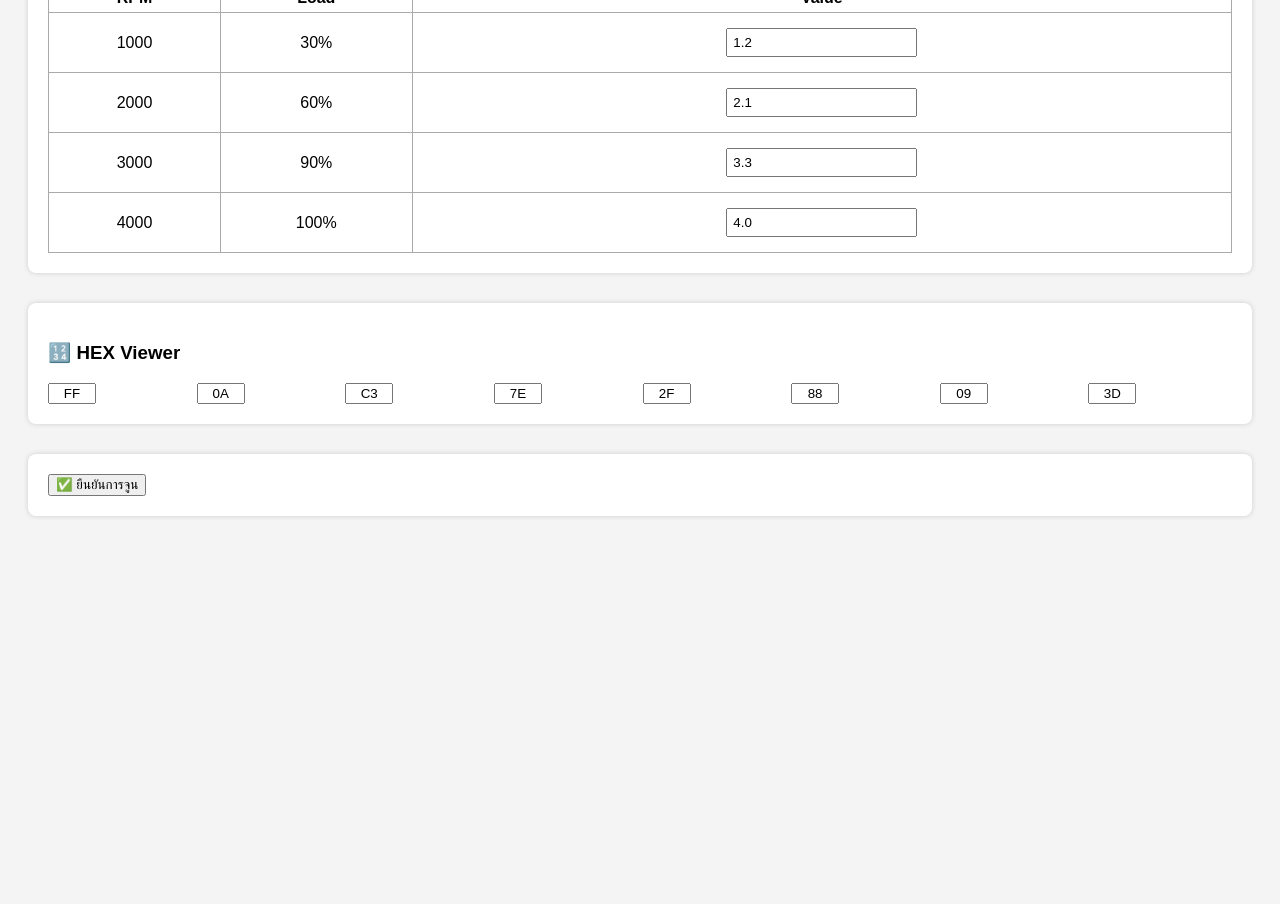
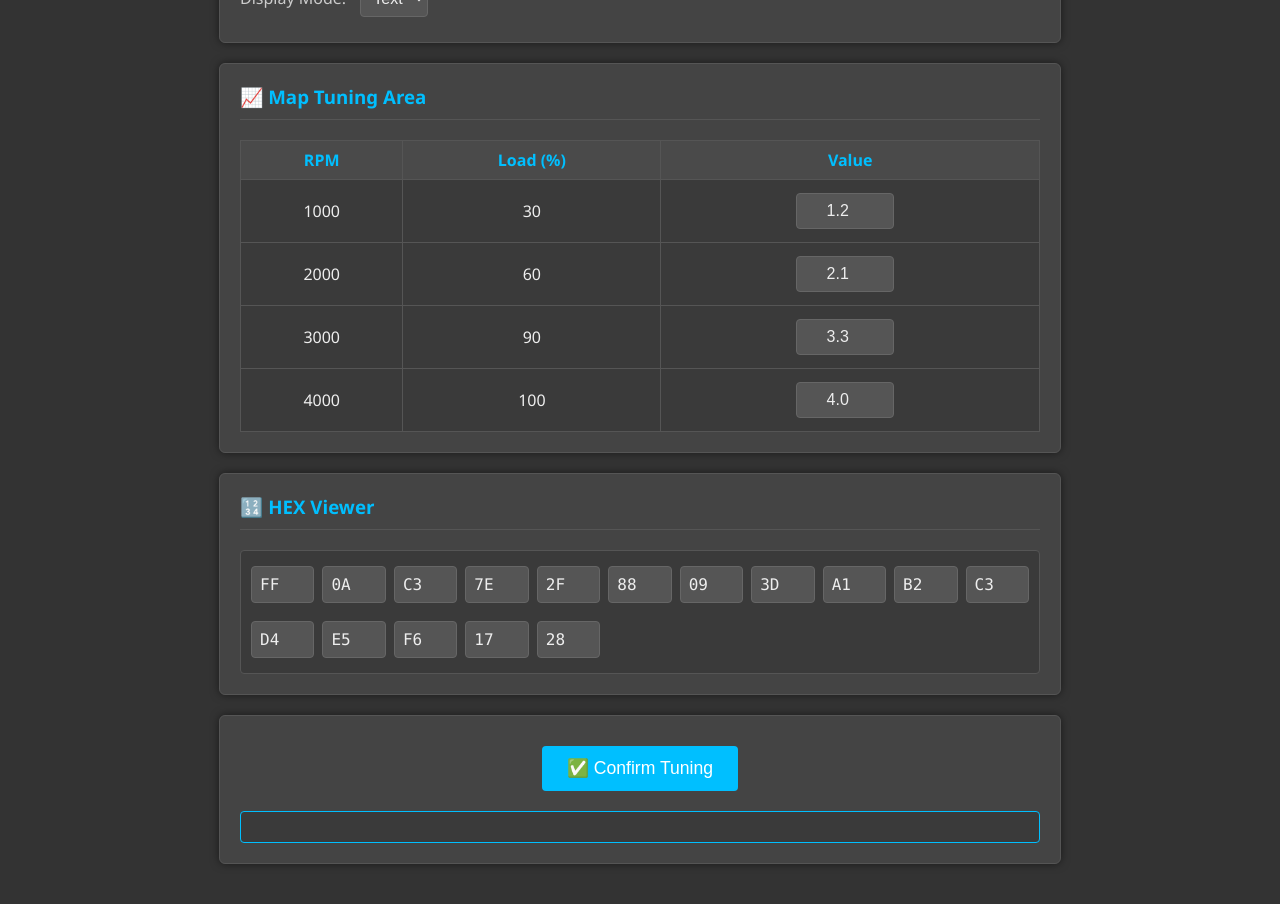
Before and after one commit to patompong1984/Tune, a plain HTML site: page index.html in a window 1280 px wide. Shown: the part 443-1347 px from the top of the page. Before the commit the page ends 1017 px from the top, so only its background shows below. Drawn offline with Linux system fonts and the light colour scheme.

Commit message:
Update index.html

```diff
--- a/index.html
+++ b/index.html
@@ -4,41 +4,166 @@
   <meta charset="UTF-8">
   <title>WinOLS Tuning Simulator</title>
   <style>
-    body { font-family: sans-serif; background: #f4f4f4; padding: 20px; }
-    .section { background: white; padding: 20px; margin-bottom: 30px; border-radius: 8px; box-shadow: 0 0 5px #ccc; }
-    select, input[type=number] { margin: 10px; padding: 5px; }
-    table { width: 100%; border-collapse: collapse; margin-top: 10px; }
-    th, td { border: 1px solid #aaa; text-align: center; padding: 5px; }
-    .hex-grid { display: grid; grid-template-columns: repeat(8, 1fr); gap: 5px; margin-top: 10px; }
-    input.hex { width: 40px; text-align: center; }
+    body {
+      font-family: 'Segoe UI', Tahoma, Geneva, Verdana, sans-serif;
+      background: #333; /* Dark background similar to WinOLS */
+      color: #eee; /* Light text for contrast */
+      padding: 20px;
+      margin: 0;
+      display: flex;
+      flex-direction: column;
+      align-items: center;
+    }
+
+    h1 {
+      color: #00bfff; /* A bright blue for headings */
+      text-align: center;
+      margin-bottom: 30px;
+    }
+
+    .section {
+      background: #444; /* Slightly lighter dark for sections */
+      padding: 20px;
+      margin-bottom: 20px;
+      border-radius: 6px;
+      box-shadow: 0 0 8px rgba(0, 0, 0, 0.5);
+      width: 90%;
+      max-width: 800px;
+      border: 1px solid #555;
+    }
+
+    .section h3 {
+      color: #00bfff;
+      margin-top: 0;
+      padding-bottom: 10px;
+      border-bottom: 1px solid #555;
+      margin-bottom: 20px;
+    }
+
+    label {
+      margin-right: 10px;
+      color: #ccc;
+    }
+
+    select, input[type=number], input.hex, button {
+      background: #555;
+      color: #eee;
+      border: 1px solid #666;
+      padding: 8px;
+      margin: 5px 10px 5px 0;
+      border-radius: 4px;
+      font-size: 1em;
+    }
+
+    select:focus, input:focus, button:focus {
+      outline: none;
+      border-color: #00bfff;
+      box-shadow: 0 0 5px rgba(0, 191, 255, 0.5);
+    }
+
+    table {
+      width: 100%;
+      border-collapse: collapse;
+      margin-top: 15px;
+      background: #3a3a3a; /* Darker background for table */
+    }
+
+    th, td {
+      border: 1px solid #555;
+      text-align: center;
+      padding: 8px;
+      color: #eee;
+    }
+
+    th {
+      background: #4a4a4a;
+      color: #00bfff;
+    }
+
+    input[type=number] {
+      width: 80px; /* Adjust width for better number input visibility */
+      text-align: center;
+    }
+
+    .hex-grid {
+      display: grid;
+      grid-template-columns: repeat(auto-fit, minmax(60px, 1fr)); /* Responsive grid for hex values */
+      gap: 8px;
+      margin-top: 15px;
+      padding: 10px;
+      background: #3a3a3a;
+      border-radius: 4px;
+      border: 1px solid #555;
+    }
+
+    input.hex {
+      width: 100%; /* Make hex inputs fill their grid cell */
+      box-sizing: border-box; /* Include padding and border in the element's total width and height */
+      text-transform: uppercase; /* Ensure hex values are uppercase */
+      font-family: 'Consolas', 'Monaco', monospace; /* Monospace font for hex values */
+    }
+
+    button {
+      background: #00bfff; /* Bright blue for the button */
+      color: #fff;
+      border: none;
+      padding: 12px 25px;
+      cursor: pointer;
+      font-size: 1.1em;
+      transition: background 0.3s ease, transform 0.2s ease;
+      margin-top: 10px;
+      display: block; /* Make button full width in its container */
+      width: fit-content; /* Adjust to content width */
+      margin-left: auto; /* Center button */
+      margin-right: auto; /* Center button */
+    }
+
+    button:hover {
+      background: #009acd;
+      transform: translateY(-2px);
+    }
+
+    #resultArea {
+      margin-top: 20px;
+      padding: 15px;
+      background: #3a3a3a;
+      border: 1px solid #00bfff;
+      border-radius: 4px;
+      color: #aaffaa; /* Greenish color for success message */
+      text-align: center;
+      font-size: 1.1em;
+    }
   </style>
 </head>
 <body>
 
-  <h1>🔧 จำลองการจูน ECU สไตล์ WinOLS</h1>
+  <h1>🔧 WinOLS ECU Tuning Simulator</h1>
 
-  <!-- รถและรุ่น -->
   <div class="section">
-    <label>ยี่ห้อ:</label>
-    <select>
+    <h3>⚙️ Vehicle & Model Selection</h3>
+    <div>
+      <label for="carBrand">Brand:</label>
+      <select id="carBrand">
         <option>Mazda</option>
         <option>Toyota</option>
         <option>Honda</option>
         <option>Isuzu</option>
       </select>
 
-    <label>รุ่น:</label>
-    <select>
+      <label for="carModel">Model:</label>
+      <select id="carModel">
         <option>Mazda 2 Skyactiv</option>
         <option>Hilux Revo</option>
         <option>Civic Turbo</option>
         <option>D-Max Blue Power</option>
       </select>
     </div>
+  </div>
 
-  <!-- เลือก Map -->
   <div class="section">
-    <label>เลือกแผนที่สำหรับปรับแต่ง:</label>
+    <h3>🗺️ Map Selection & View Mode</h3>
+    <div>
+      <label for="mapType">Select Map for Tuning:</label>
       <select id="mapType">
         <option>IQ Limit</option>
         <option>Torque Map</option>
@@ -50,45 +175,56 @@
         <option>Injector Timing</option>
         <option>Ignition Timing</option>
       </select>
-
-    <label>รูปแบบการแสดงผล:</label>
+    </div>
+    <div style="margin-top: 15px;">
+      <label for="viewMode">Display Mode:</label>
       <select id="viewMode">
         <option>Text</option>
         <option>2D</option>
         <option>3D</option>
       </select>
     </div>
+  </div>
 
-  <!-- แผนที่จำลอง -->
   <div class="section">
-    <h3>📊 พื้นที่ปรับแต่ง Map</h3>
+    <h3>📈 Map Tuning Area</h3>
     <table>
-      <tr><th>RPM</th><th>Load</th><th>Value</th></tr>
-      <tr><td>1000</td><td>30%</td><td><input type="number" value="1.2"></td></tr>
-      <tr><td>2000</td><td>60%</td><td><input type="number" value="2.1"></td></tr>
-      <tr><td>3000</td><td>90%</td><td><input type="number" value="3.3"></td></tr>
-      <tr><td>4000</td><td>100%</td><td><input type="number" value="4.0"></td></tr>
+      <thead>
+        <tr><th>RPM</th><th>Load (%)</th><th>Value</th></tr>
+      </thead>
+      <tbody>
+        <tr><td>1000</td><td>30</td><td><input type="number" value="1.2"></td></tr>
+        <tr><td>2000</td><td>60</td><td><input type="number" value="2.1"></td></tr>
+        <tr><td>3000</td><td>90</td><td><input type="number" value="3.3"></td></tr>
+        <tr><td>4000</td><td>100</td><td><input type="number" value="4.0"></td></tr>
+      </tbody>
     </table>
   </div>
 
-  <!-- HEX Viewer -->
   <div class="section">
     <h3>🔢 HEX Viewer</h3>
     <div class="hex-grid">
-      <input class="hex" value="FF">
-      <input class="hex" value="0A">
-      <input class="hex" value="C3">
-      <input class="hex" value="7E">
-      <input class="hex" value="2F">
-      <input class="hex" value="88">
-      <input class="hex" value="09">
-      <input class="hex" value="3D">
+      <input class="hex" value="FF" maxlength="2">
+      <input class="hex" value="0A" maxlength="2">
+      <input class="hex" value="C3" maxlength="2">
+      <input class="hex" value="7E" maxlength="2">
+      <input class="hex" value="2F" maxlength="2">
+      <input class="hex" value="88" maxlength="2">
+      <input class="hex" value="09" maxlength="2">
+      <input class="hex" value="3D" maxlength="2">
+      <input class="hex" value="A1" maxlength="2">
+      <input class="hex" value="B2" maxlength="2">
+      <input class="hex" value="C3" maxlength="2">
+      <input class="hex" value="D4" maxlength="2">
+      <input class="hex" value="E5" maxlength="2">
+      <input class="hex" value="F6" maxlength="2">
+      <input class="hex" value="17" maxlength="2">
+      <input class="hex" value="28" maxlength="2">
     </div>
   </div>
 
-  <!-- ปุ่มยืนยัน -->
   <div class="section">
-    <button onclick="showResult()">✅ ยืนยันการจูน</button>
+    <button onclick="showResult()">✅ Confirm Tuning</button>
     <div id="resultArea"></div>
   </div>
 
@@ -97,8 +233,8 @@
       const map = document.getElementById("mapType").value;
       const mode = document.getElementById("viewMode").value;
       document.getElementById("resultArea").innerHTML = `
-        <p>✅ การปรับแต่ง "${map}" ในมุมมอง "${mode}" เสร็จสมบูรณ์</p>
-        <p>ผลลัพธ์เบื้องต้น: แรงม้าเพิ่มขึ้น ~12HP, แรงบิด +15%, ความเร็วตอบสนองดีขึ้น</p>
+        <p>✅ Tuning of "${map}" in "${mode}" view mode completed!</p>
+        <p>Initial Results: Horsepower increase ~12HP, Torque +15%, Improved throttle response.</p>
       `;
     }
   </script>
```
Lines whose indentation alone changed are shown as unchanged.
